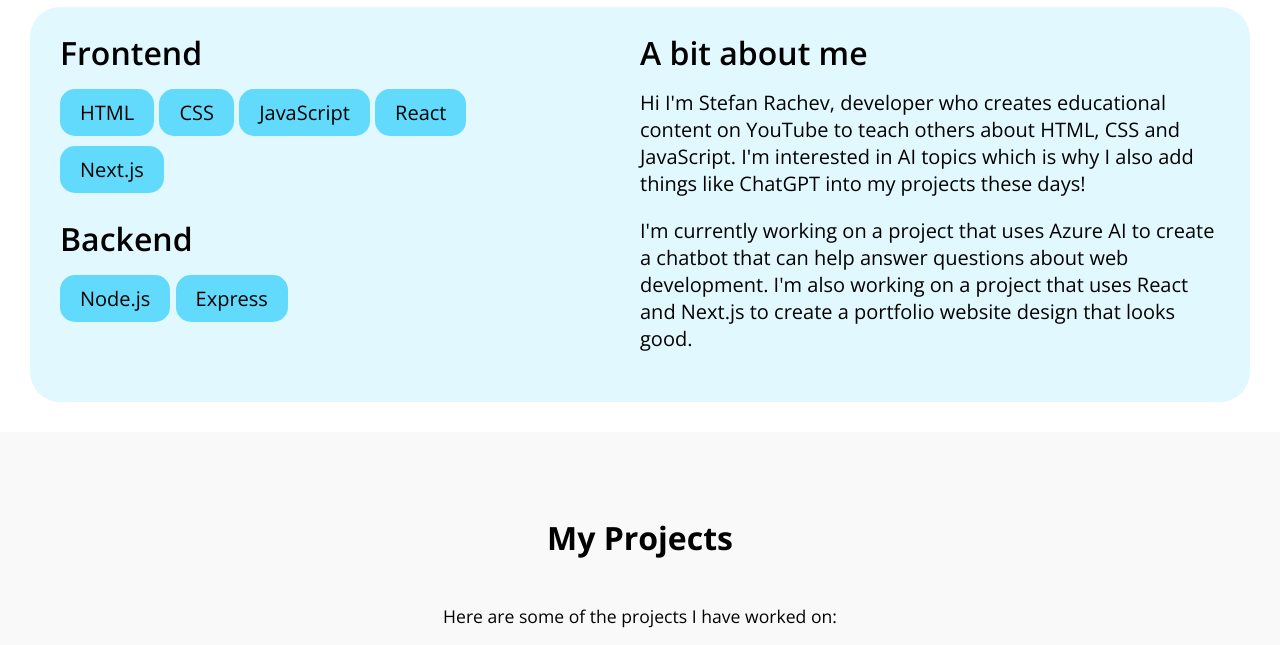
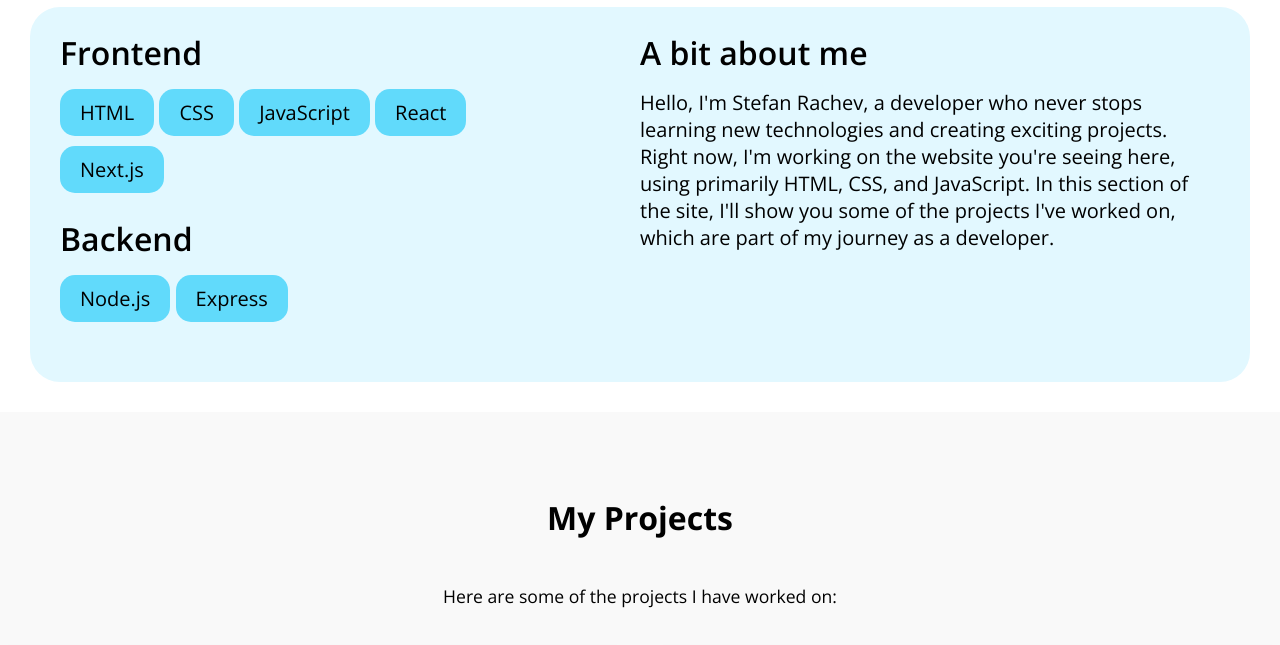
Before and after one commit to stefanRachev/stefanrachev.github.io, a plain HTML site: page index.html in a window 1280 px wide. Shown: the part 1005-1650 px from the top of the page. Drawn offline with nearby package versions, Linux system fonts and the light colour scheme.

Commit message:
changed the description for me

```diff
--- a/index.html
+++ b/index.html
@@ -153,16 +153,12 @@
           <div class="right-column">
             <h3>A bit about me</h3>
             <p>
-              Hi I'm Stefan Rachev, developer who creates educational content on
-              YouTube to teach others about HTML, CSS and JavaScript. I'm
-              interested in AI topics which is why I also add things like
-              ChatGPT into my projects these days!
-            </p>
-            <p>
-              I'm currently working on a project that uses Azure AI to create a
-              chatbot that can help answer questions about web development. I'm
-              also working on a project that uses React and Next.js to create a
-              portfolio website design that looks good.
+              Hello, I'm Stefan Rachev, a developer who never stops learning new
+              technologies and creating exciting projects. Right now, I'm
+              working on the website you're seeing here, using primarily HTML,
+              CSS, and JavaScript. In this section of the site, I'll show you
+              some of the projects I've worked on, which are part of my journey
+              as a developer.
             </p>
           </div>
         </div>
@@ -174,14 +170,24 @@
           <article class="project-item">
             <img src="./imgs/project-1.jpg" alt="Project 1" width="100%" />
             <h3>Project Title 1</h3>
-            <p>Description of what the project is about, what technologies you used, and your role in it.</p>
-            <a href="https://link-to-project1.com" target="_blank">View Project</a>
+            <p>
+              Description of what the project is about, what technologies you
+              used, and your role in it.
+            </p>
+            <a href="https://link-to-project1.com" target="_blank"
+              >View Project</a
+            >
           </article>
           <article class="project-item">
             <img src="./imgs/project-2.jpg" alt="Project 2" width="100%" />
             <h3>Project Title 2</h3>
-            <p>Description of what the project is about, what technologies you used, and your role in it.</p>
-            <a href="https://link-to-project2.com" target="_blank">View Project</a>
+            <p>
+              Description of what the project is about, what technologies you
+              used, and your role in it.
+            </p>
+            <a href="https://link-to-project2.com" target="_blank"
+              >View Project</a
+            >
           </article>
           <!-- Добави още проекти по същия начин -->
         </div>
```
